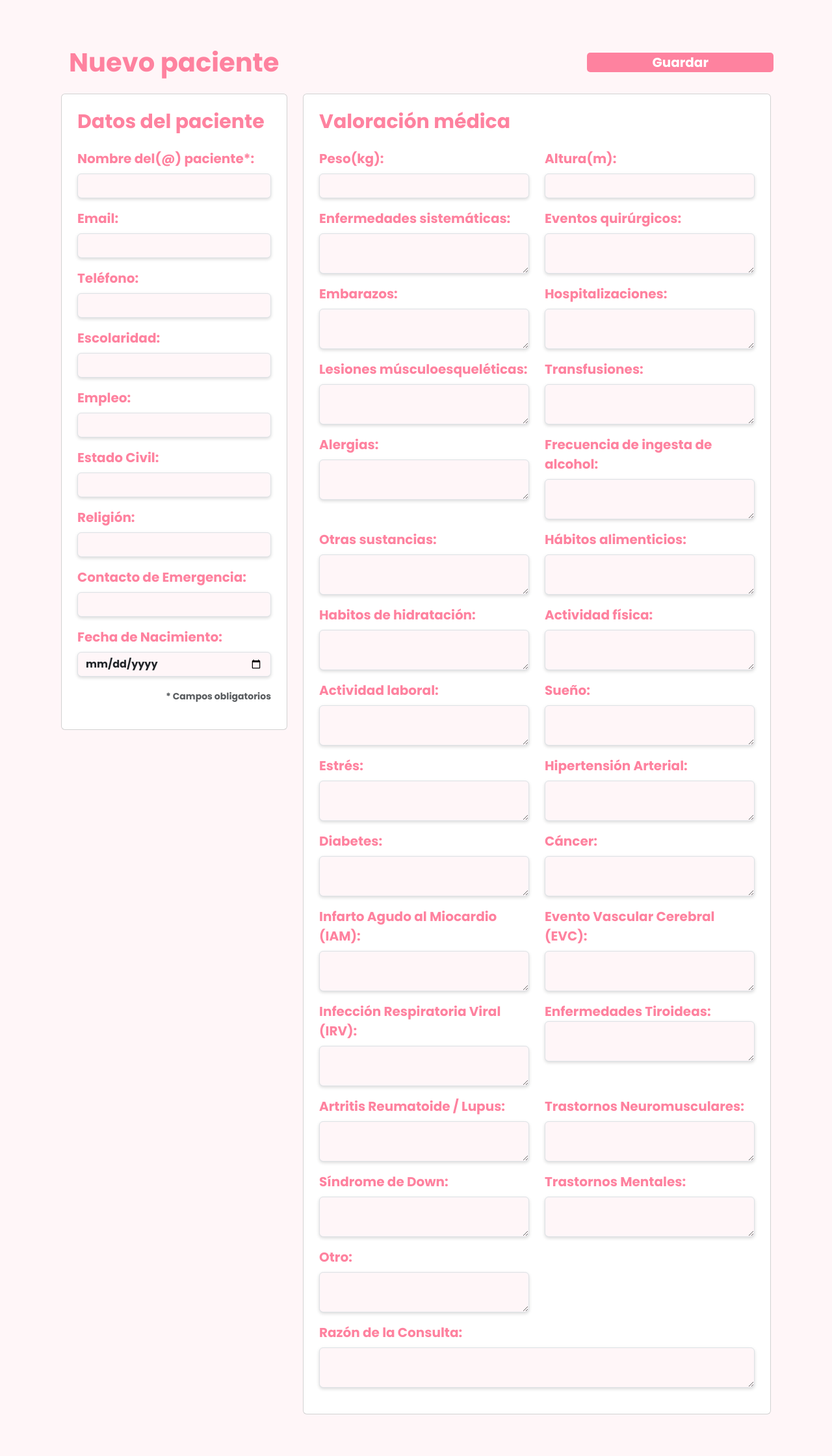
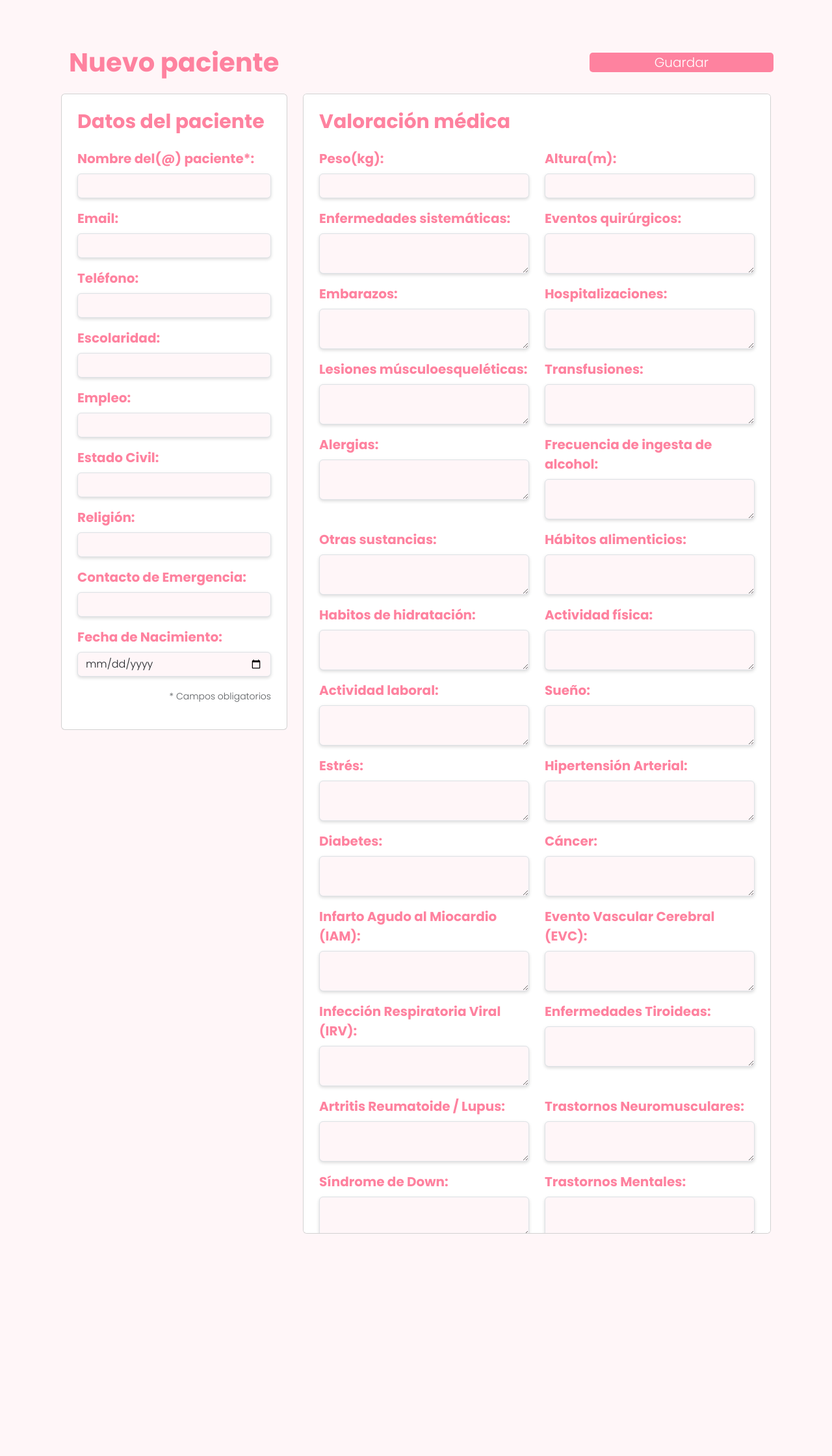
Before and after one commit to PIX3L-IT/hamaham-web, a Node project: template pacientes/views/register-patient.ejs in a window 1280 px wide. Shown: the whole page at 65% size. After the commit the page ends 1898 px from the top, so only its background shows below. Run offline with Node 20 templates, Linux system fonts and the light colour scheme; the template is opened without the code that fills it, so the values that code supplies are empty.

Commit message:
feat():agregue el scroll vertical de las cards y elimine el scroll general

```diff
--- a/pacientes/views/register-patient.ejs
+++ b/pacientes/views/register-patient.ejs
@@ -26,7 +26,7 @@
     <div class="container">
       <div class="row">
         <div class="col-md-4">
-          <div class="card p-4">
+          <div class="card p-4 card-scroll"">
             <div class="form-section izquierda">
 
               <h4 class="text-start mb-4"> Datos del paciente</h4>
@@ -82,7 +82,7 @@
 
         <!--Tarjeta Derecha-->
         <div class="col-md-8">
-          <div class="card p-4">
+          <div class="card p-4 card-scroll"">
             <div class="row">
               <h4 class="text-start mb-4"> Valoración médica</h4>
               <div class="col-md-6 mb-3">
@@ -222,7 +222,7 @@
             </div>
 
             <div class="col-md-6 mb-3">
-              <labe class="form-label">Enfermedades Tiroideas:</label>
+              <label class="form-label">Enfermedades Tiroideas:</label>
               <textarea name="Family_History[Thyroid_Disease]"
               class="form-control"></textarea>
             </div>
--- a/public/css/patients/patients.css
+++ b/public/css/patients/patients.css
@@ -8,6 +8,18 @@
     src: url('/fonts/Poppins-Bold.ttf') format('truetype');
     font-weight: 200;
 }
+@font-face{
+    font-family: 'Poppins';
+    src: url('/fonts/Poppins-Light.ttf') format('truetype');
+    font-weight: 300;
+}
+
+.card-scroll {
+    max-height: 80vh; /* ajusta según tu diseño */
+    overflow-y: auto;
+    overflow-x: hidden;
+}
+
 
 .register_patient_form{
     background-color: transparent;
@@ -19,7 +31,7 @@
     border: none;
     padding: 0 100px;
     font-size: 20px;
-    font-weight: 200;
+    font-weight: 300;
     text-align: center;
     border-radius: 5px;
     cursor: pointer;
@@ -35,7 +47,9 @@
 .form-control{
     background-color: #FFF6F8;
     box-shadow: 0 2px 5px rgba(0, 0, 0, 0.15);
+    font-weight: 300;
 }
+
 
 html, body {
     height: 100%;
@@ -43,16 +57,17 @@ html, body {
     padding: 0;
     background-color: #FFF6F8;
     font-family: 'Poppins', sans-serif;
+    overflow-y: hidden;
 }
 
 h2{
     font-size: 40px;
-    font-weight: 300;
+    font-weight: 200;
     color: #FE829F;
 }
 h4{
     font-size: 30px;
-    font-weight: 300;
+    font-weight: 200;
     color: #FE829F;
 }
 
```
